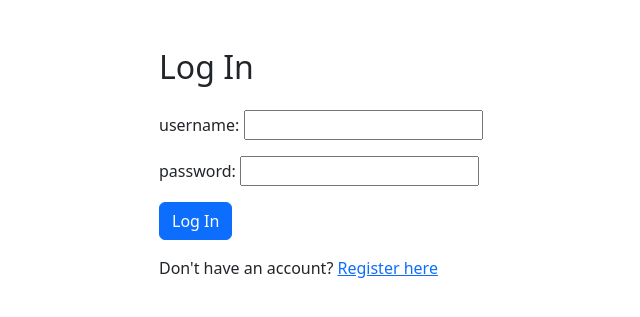
After one commit to Ajgull/django-final-project, a Django app: page /login/ in a window 1280 px wide. The commit adds this page. Shown: the top 317 px of the page, without its empty margins (214-854 px from the left). Run offline with Django 5.2, Linux system fonts and the light colour scheme; some libraries are stand-ins or nearby versions.

Commit message:
core/urls, models migrate, models str, login form перенаправляет пока на первую страницу

```diff
--- a/core/admin.py
+++ b/core/admin.py
@@ -1,4 +1,5 @@
 from django.contrib import admin
+
 from core import models
 
 
--- a/core/forms.py
+++ b/core/forms.py
@@ -1,5 +1,6 @@
+from django import forms
+from django.contrib.auth import authenticate
 from django.contrib.auth.models import User
-from django import forms
 
 
 class UserRegistrationForm(forms.ModelForm):
@@ -8,10 +9,27 @@ class UserRegistrationForm(forms.ModelForm):
 
     class Meta:
         model = User
-        fields = ('username', 'first_name', 'email')
+        fields = ('username', 'first_name', 'last_name', 'email')
 
-    def clean_password2(self):
+    def clean(self) -> dict:
         cd = self.cleaned_data
         if cd['password1'] != cd['password2']:
             raise forms.ValidationError('Passwords do not match')
         return cd['password2']
+
+
+class UserLoginForm(forms.Form):
+    username = forms.CharField(label='username', max_length=150)
+    password = forms.CharField(label='password', widget=forms.PasswordInput)
+
+    def clean(self) -> dict:
+        cleaned_data = super().clean()
+        username = cleaned_data.get('username')
+        password = cleaned_data.get('password')
+
+        if username and password:
+            user = authenticate(username=username, password=password)
+            if user is None:
+                raise forms.ValidationError('Invalid username or password.')
+
+        return cleaned_data
--- /dev/null
+++ b/core/urls.py
@@ -0,0 +1,11 @@
+from django.contrib import admin
+from django.urls import path
+
+from core.views import FirstView, LoginView, RegisterView
+
+urlpatterns = [
+  path('', FirstView.as_view()),
+  path('admin/', admin.site.urls),
+  path('register/', RegisterView.as_view(), name='register'),
+  path('login/', LoginView.as_view(), name='login'),
+]
--- a/core/views.py
+++ b/core/views.py
@@ -1,16 +1,20 @@
+from django.contrib.auth import authenticate, login
 from django.http import HttpRequest, HttpResponse
 from django.shortcuts import render
-from core.forms import UserRegistrationForm
 from django.views import View
+
+from core.forms import UserLoginForm, UserRegistrationForm
+
 
 class FirstView(View):
     def get(self, request: HttpRequest) -> HttpResponse:
-        return render(request, 'WebsiteHTMLs/first_page.html')
+        return render(request, 'core/first_page.html')
+
 
 class RegisterView(View):
     def get(self, request: HttpRequest) -> HttpResponse:
         user_form = UserRegistrationForm()
-        return render(request, 'WebsiteHTMLs/register.html', {'user_form': user_form})
+        return render(request, 'core/register.html', {'user_form': user_form})
 
     def post(self, request: HttpRequest) -> HttpResponse:
         user_form = UserRegistrationForm(request.POST)
@@ -18,5 +22,26 @@ class RegisterView(View):
             new_user = user_form.save(commit=False)
             new_user.set_password(user_form.cleaned_data['password1'])
             new_user.save()
-            return render(request, 'WebsiteHTMLs/register_done.html', {'new_user': new_user})
-        return render(request, 'WebsiteHTMLs/register.html', {'user_form': user_form})
+            return render(request, 'core/register_done.html', {'new_user': new_user})
+        return render(request, 'core/register.html', {'user_form': user_form})
+
+
+class LoginView(View):
+    def get(self, request: HttpRequest) -> HttpResponse:
+        user_form = UserLoginForm()
+        return render(request, 'core/login.html', {'user_form': user_form})
+
+    def post(self, request: HttpRequest) -> HttpResponse:
+        user_form = UserLoginForm(request.POST)
+        if user_form.is_valid():
+            username = user_form.cleaned_data['username']
+            password = user_form.cleaned_data['password']
+            user = authenticate(username=username, password=password)
+            if user is not None:
+                login(request, user)
+                # return redirect('core/first_page.html') доделать и исправить
+                return render(request, 'core/first_page.html', {'user_form': user_form})
+            else:
+                user_form.add_error(None, 'Invalid username or password.')
+
+        return render(request, 'core/login.html', {'user_form': user_form})
--- a/project/urls.py
+++ b/project/urls.py
@@ -1,11 +1,7 @@
 from django.conf import settings
 from django.conf.urls.static import static
-from django.urls import path
-from core.views import FirstView, RegisterView
-from django.contrib import admin
+from django.urls import include, path
 
 urlpatterns = [
-  path('', FirstView.as_view()),
-  path('admin/', admin.site.urls),
-  path('register/', RegisterView.as_view(), name='register'),
+  path('', include('core.urls')),
 ] + static(settings.MEDIA_URL, document_root=settings.MEDIA_ROOT)
--- a/templates/WebsiteHTMLs/first_page.html
+++ b/templates/core/first_page.html
@@ -7,6 +7,6 @@
     <p>Please choose an option below:</p>
     <div class="d-flex justify-content-center">
         <a href="{% url 'register' %}" class="btn btn-primary mx-2">Create an Account</a>
-        <!-- <a href="{% url 'login' %}" class="btn btn-secondary mx-2">Log In</a> -->
+        <a href="{% url 'login' %}" class="btn btn-secondary mx-2">Log In</a>
     </div>
 {% endblock %}
--- /dev/null
+++ b/templates/core/login.html
@@ -0,0 +1,26 @@
+{% extends "base.html" %}
+
+{% block title %}Log In{% endblock %}
+
+{% block content %}
+<div class="container mt-5">
+    <div class="row justify-content-center">
+        <div class="col-md-6">
+            <h2 class="mb-4">Log In</h2>
+            <form method="post">
+                {% csrf_token %}
+                {{ user_form.as_p }}
+                <button type="submit" class="btn btn-primary">Log In</button>
+            </form>
+            <p class="mt-3">
+                Don't have an account? <a href="{% url 'register' %}">Register here</a>
+            </p>
+            {% if user_form.non_field_errors %}
+                <div class="alert alert-danger mt-3">
+                    {{ user_form.non_field_errors }}
+                </div>
+            {% endif %}
+        </div>
+    </div>
+</div>
+{% endblock %}
```
Also changed, not shown: core/models.py (+5 -5 lines), core/migrations/0001_initial.py (deleted), templates/core/register.html (renamed from templates/WebsiteHTMLs/register.html), templates/core/register_done.html (renamed from templates/WebsiteHTMLs/register_done.html).
